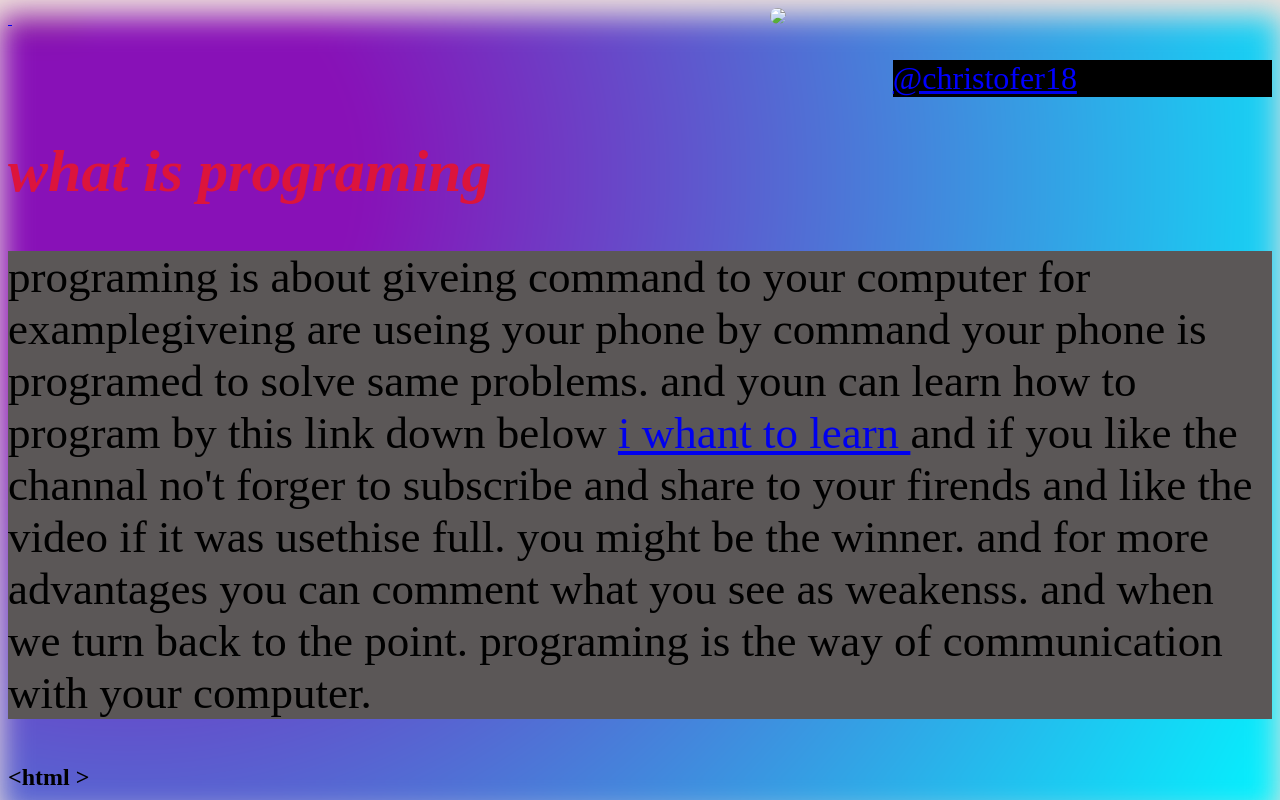
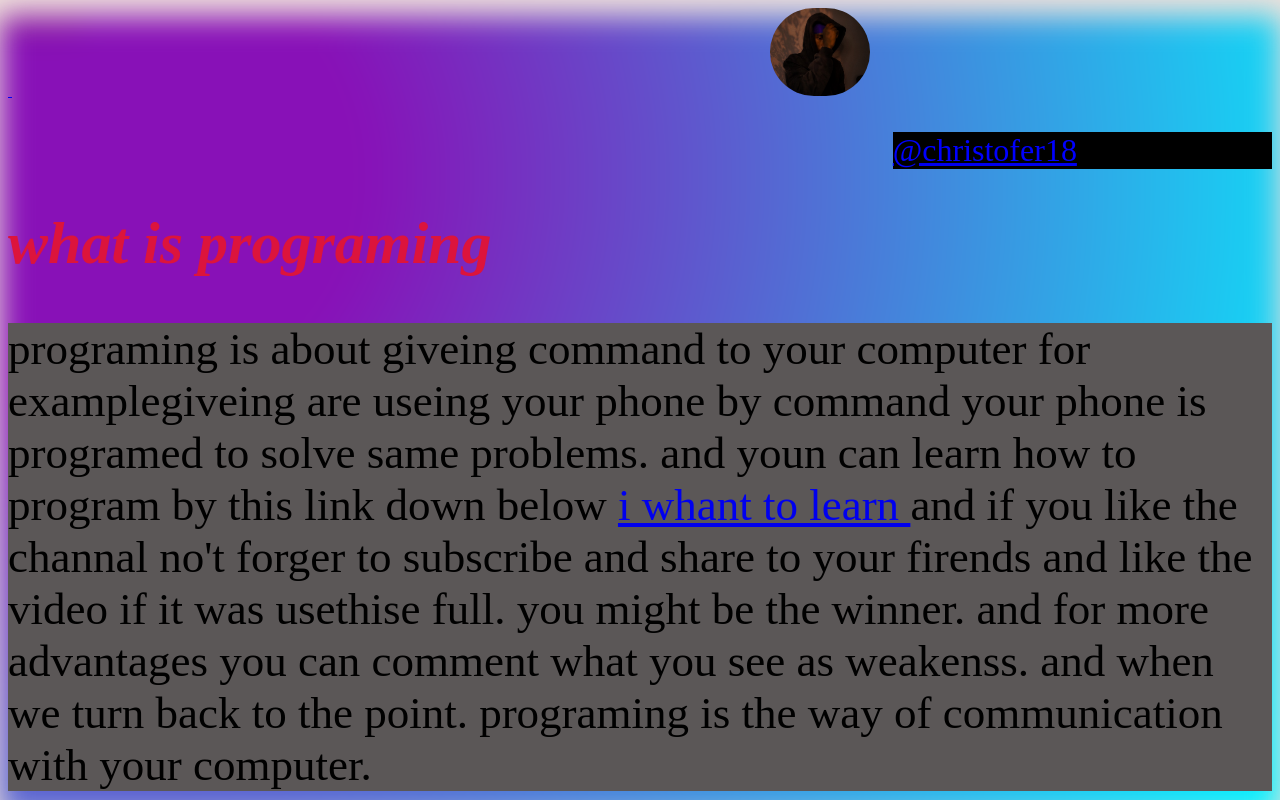
Before and after one commit to Leulfshaiye18/chrleul.html, a plain HTML site: page index.html in a window 1280 px wide. Shown: the top 800 px of the page. Drawn offline with Linux system fonts and the light colour scheme; files whose address does not match are found by name.

Commit message:
Update index.html

```diff
--- a/index.html
+++ b/index.html
@@ -11,7 +11,7 @@
     <a href="https://youtu.be/8e_1F7tZ7N0" target="_blank">
         <img src="" alt="">
 
-    <img src="/index.html/1000005358.jpg"  class="lfp">
+    <img src="1000005358.jpg"  class="lfp">
     <p class="myaccount" >@christofer18</p> </a>
     <h1 class="hh"> what is programing </h1>
 
@@ -299,22 +299,7 @@ it must be used in &lt; map &gt; tag  for example
 
 </i>
 
-
-
-
-
-
-
-
 </div>
-
-
-
-
-
-
-
-
 </nobr>
 <p class="coming">coming soon</p>
 
@@ -322,30 +307,5 @@ it must be used in &lt; map &gt; tag  for example
     coming soon
 </p>
 
-
-
-
-
-
-
-
-
-
-
-
-
-
-
-
-
-
-
-
-
-
-
-
-
-
 </body>
 </html>
```
